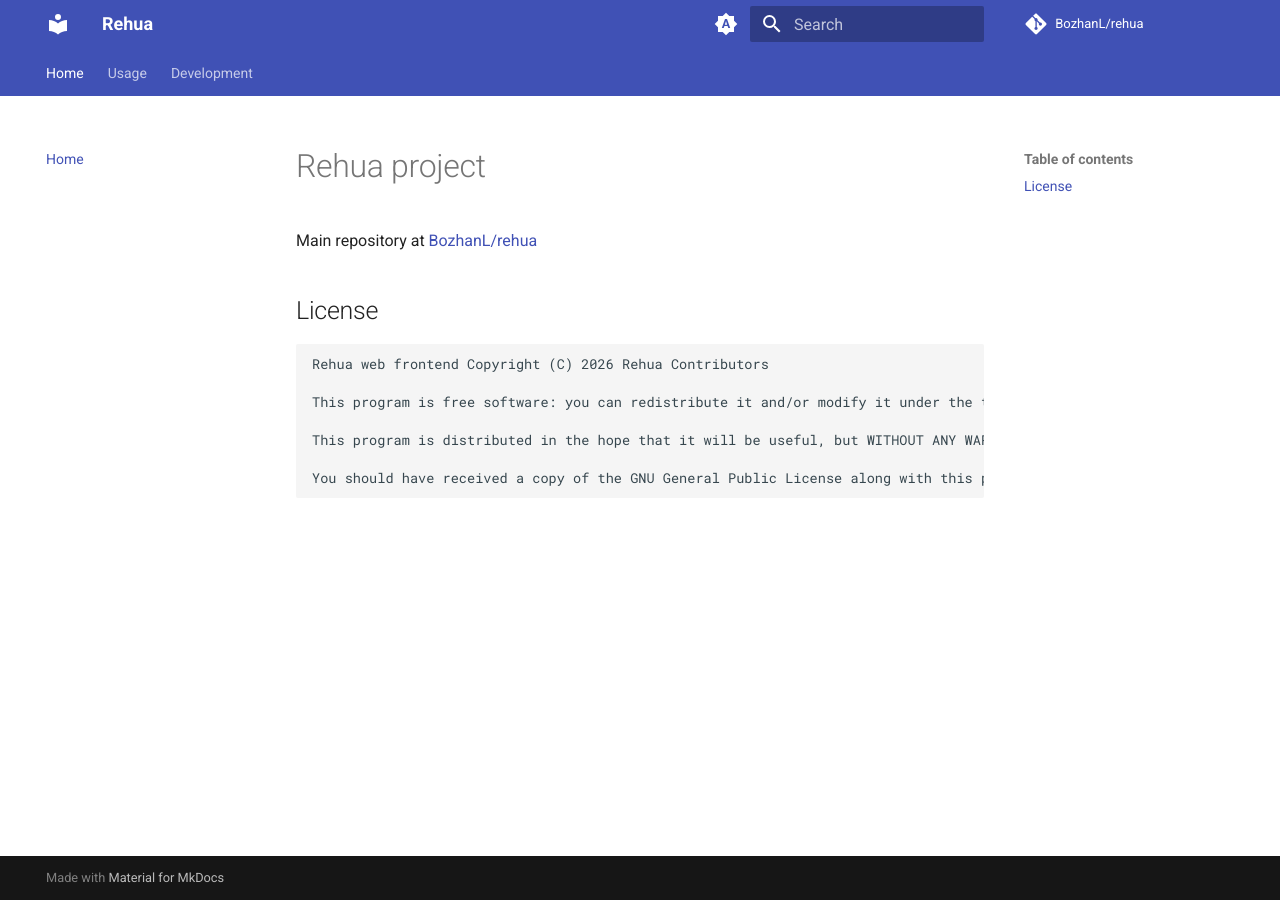
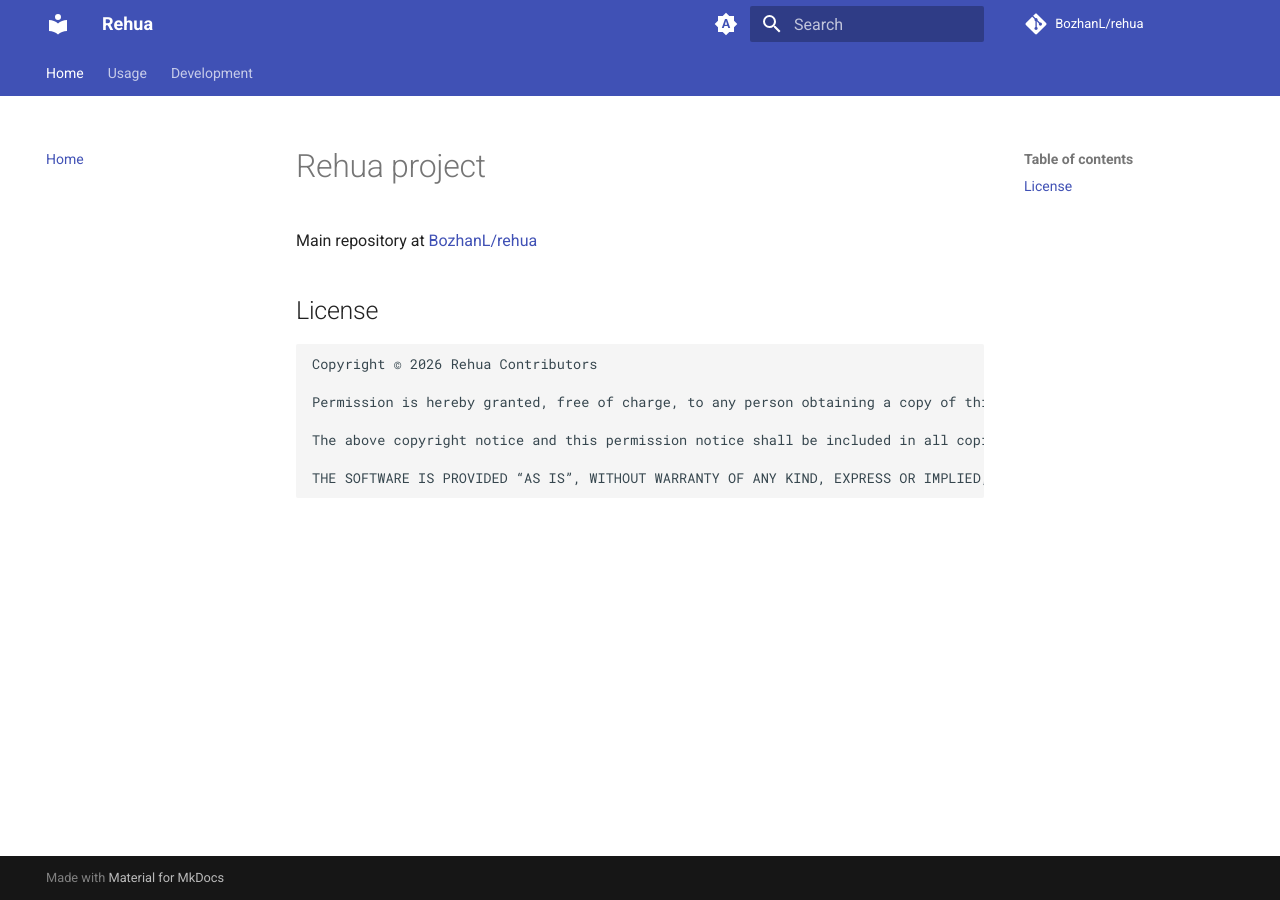
Before and after one commit to BozhanL/rehua-doc, an MkDocs documentation site: the page built from docs/index.md, in a window 1280 px wide. Built offline with MkDocs 1.6.1 and Material for MkDocs 9.7.7, drawn with Linux system fonts in a browser that asks for light colours; comment, search, counter and statistics services are not loaded.

Commit message:
fix(license): inconsistent license
Updated the license section to include a permission notice and clarify warranty terms.

````diff
--- a/docs/index.md
+++ b/docs/index.md
@@ -7,11 +7,11 @@ Main repository at [BozhanL/rehua](https://github.com/BozhanL/rehua)
 ## License
 
 ```text
-Rehua web frontend Copyright (C) 2026 Rehua Contributors
+Copyright © 2026 Rehua Contributors
 
-This program is free software: you can redistribute it and/or modify it under the terms of the GNU General Public License as published by the Free Software Foundation, either version 3 of the License, or (at your option) any later version.
+Permission is hereby granted, free of charge, to any person obtaining a copy of this software and associated documentation files (the “Software”), to deal in the Software without restriction, including without limitation the rights to use, copy, modify, merge, publish, distribute, sublicense, and/or sell copies of the Software, and to permit persons to whom the Software is furnished to do so, subject to the following conditions:
 
-This program is distributed in the hope that it will be useful, but WITHOUT ANY WARRANTY; without even the implied warranty of MERCHANTABILITY or FITNESS FOR A PARTICULAR PURPOSE. See the GNU General Public License for more details.
+The above copyright notice and this permission notice shall be included in all copies or substantial portions of the Software.
 
-You should have received a copy of the GNU General Public License along with this program. If not, see <https://www.gnu.org/licenses/>.
+THE SOFTWARE IS PROVIDED “AS IS”, WITHOUT WARRANTY OF ANY KIND, EXPRESS OR IMPLIED, INCLUDING BUT NOT LIMITED TO THE WARRANTIES OF MERCHANTABILITY, FITNESS FOR A PARTICULAR PURPOSE AND NONINFRINGEMENT. IN NO EVENT SHALL THE AUTHORS OR COPYRIGHT HOLDERS BE LIABLE FOR ANY CLAIM, DAMAGES OR OTHER LIABILITY, WHETHER IN AN ACTION OF CONTRACT, TORT OR OTHERWISE, ARISING FROM, OUT OF OR IN CONNECTION WITH THE SOFTWARE OR THE USE OR OTHER DEALINGS IN THE SOFTWARE.
 ```
````
